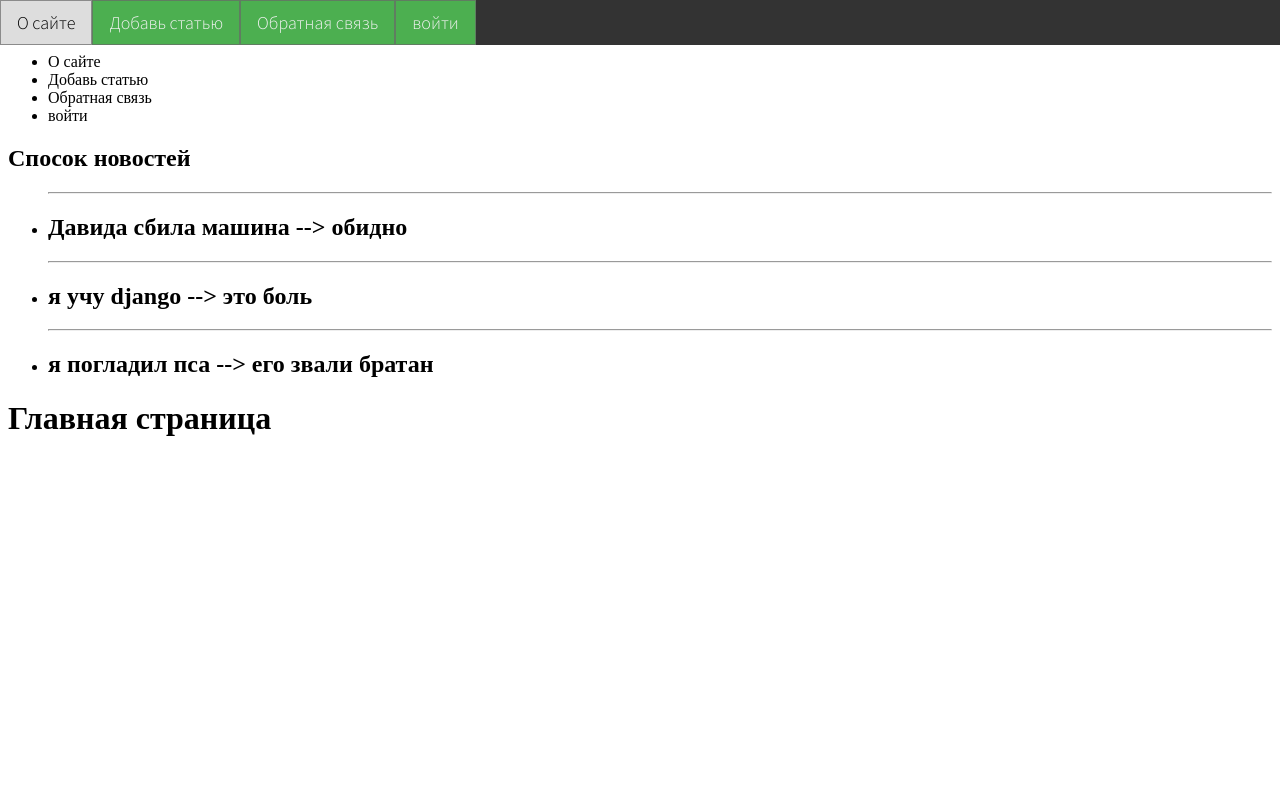
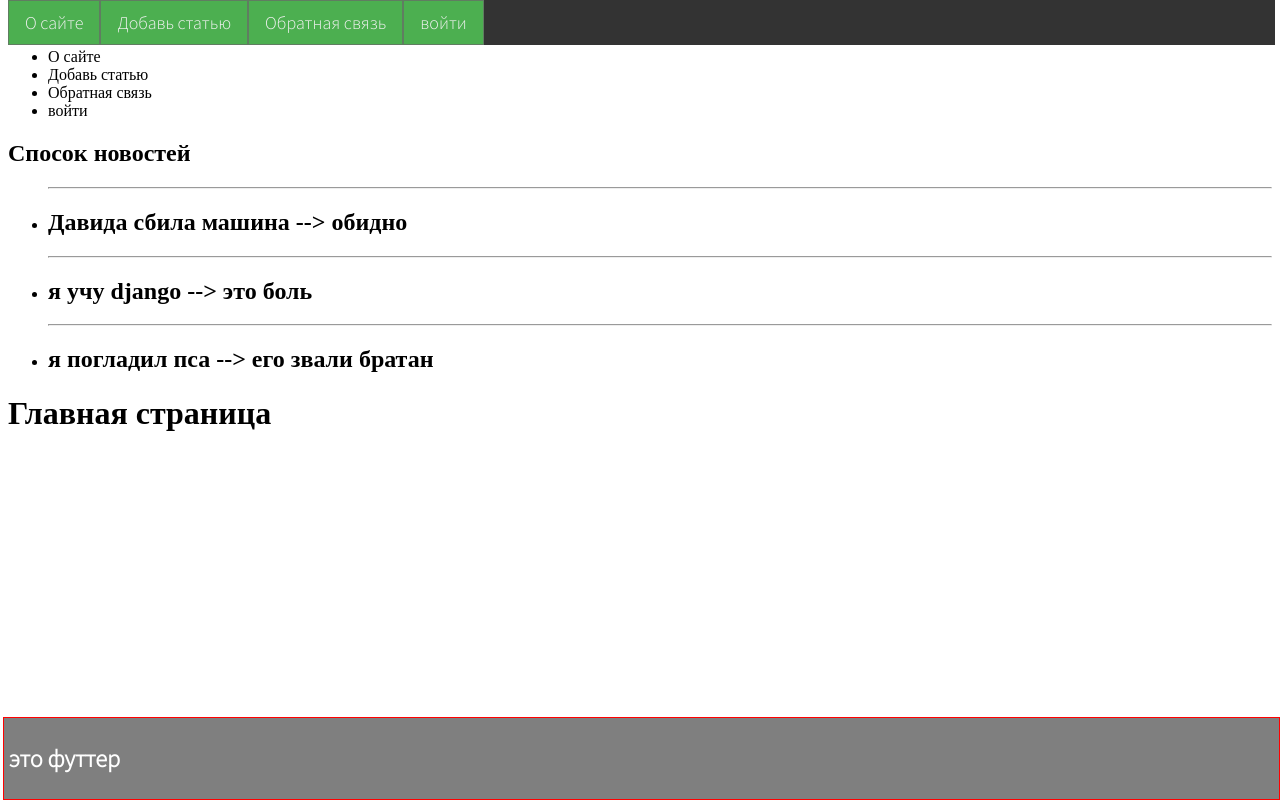
Before and after one commit to alexkhub/website, a Django app: page / in a window 1280 px wide. Run offline with Django 4.2, Linux system fonts and the light colour scheme; data comes from the database, SQL or seed files in the repository.

Commit message:
CSS + HTML

```diff
--- a/agency/news/static/news/css/styles.css
+++ b/agency/news/static/news/css/styles.css
@@ -1,8 +1,20 @@
+*body{
+min-height : 300px;
+}
+
+/*  меню */
+.menu{
+display: inline-block;
+margin: 0px 0px 20px 0px
+}
 
 .topnav {
     background-color: #333;
     overflow: hidden;
-    margin: -8px;
+    position: fixed;
+
+    top: 0px;
+    width: 99%;
 }
 
 .topnav a {
@@ -27,3 +39,26 @@
     color: white;
 
 }
+
+/*  footer*/
+
+.footer{
+dislay: inline-block;
+position: fixed;
+bottom: 0px;
+width: 99%;
+margin: 20px 0px 0px 0px;
+
+}
+
+footer{
+
+font-family: 'Source Sans Pro', sans-serif;
+margin: 0px -5px;
+padding: 5px;
+border: 1px solid red;
+background: rgba(0, 0, 0, 0.5);
+color: rgb(255, 255, 255);
+font-size: 1em;
+
+}
--- a/agency/news/templates/news/base.html
+++ b/agency/news/templates/news/base.html
@@ -14,6 +14,7 @@
 
 </head>
 <body>
+<div class="menu">
 {% block mainmenu%}
 <!-- меню-->
     <div class="topnav" >
@@ -21,6 +22,7 @@
         <a href="#" class="active">{{m}}</a>
         {%endfor%}
       </div>
+</div>
 
 <ul>
     {%for m in menu %}
@@ -34,5 +36,10 @@
 {%endblock%}
 <h1> {{title}}</h1>
 
+<div class = 'footer'>
+    <footer>
+        <h2>это футтер </h2>
+    </footer>
+</div>
 </body>
 </html>
```
